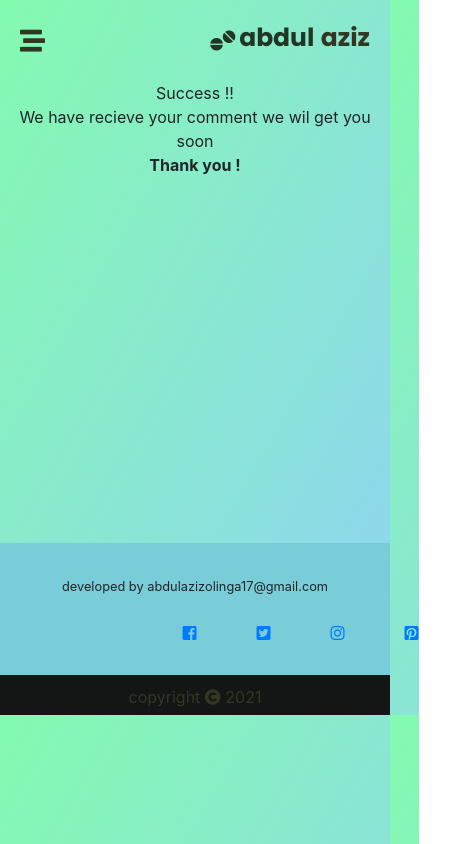
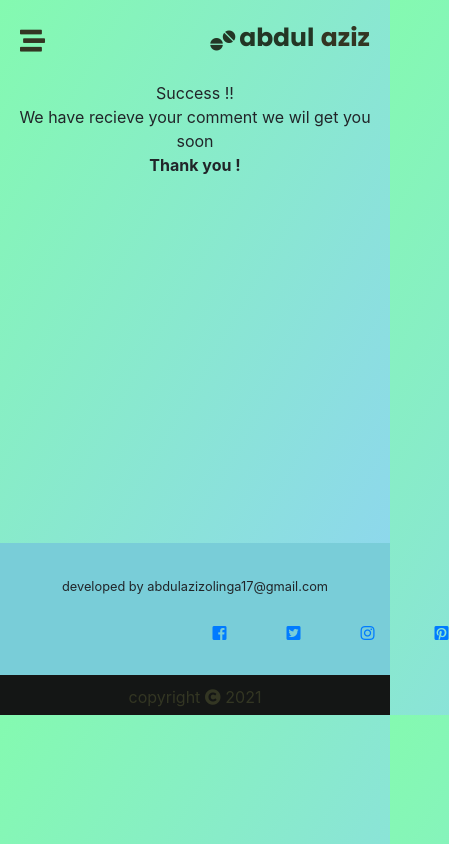
Before and after one commit to olinga-abdulaziz/live-project, a React (Create React App) app: page /success in a window 390 px wide. Shown: the whole page, 449 px wide, since content can reach past the window. Built offline with nearby package versions, Linux system fonts and the light colour scheme; a web font is replaced by a local one.

Commit message:
modif-13

```diff
--- a/src/App.css
+++ b/src/App.css
@@ -238,8 +238,6 @@
   }
   .social-divs{
     width: 50%;
-    padding-left: 10px;
-    margin: auto;
     display: flex;
     justify-content: space-between;
     padding-right: 50px;
```
